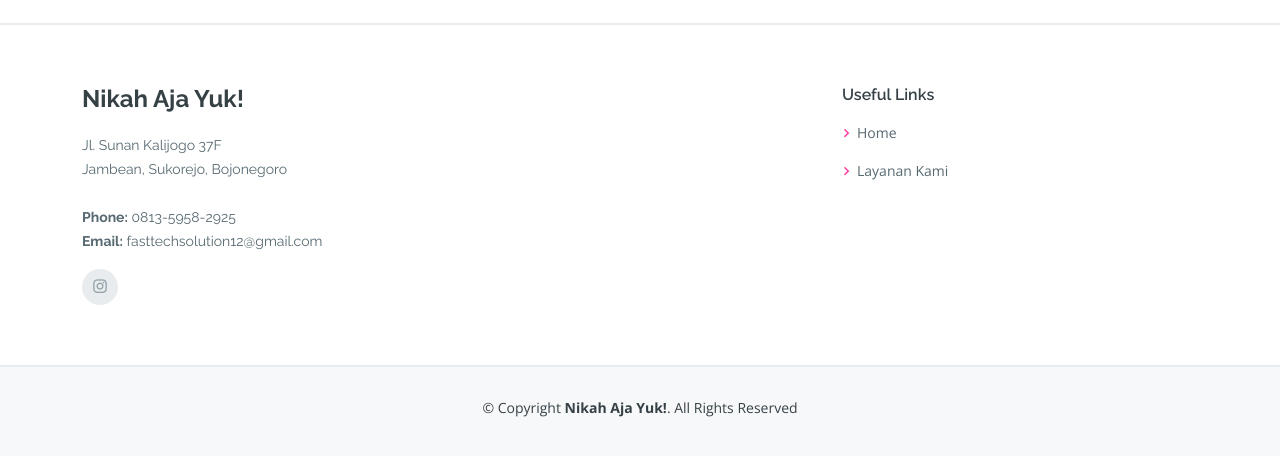
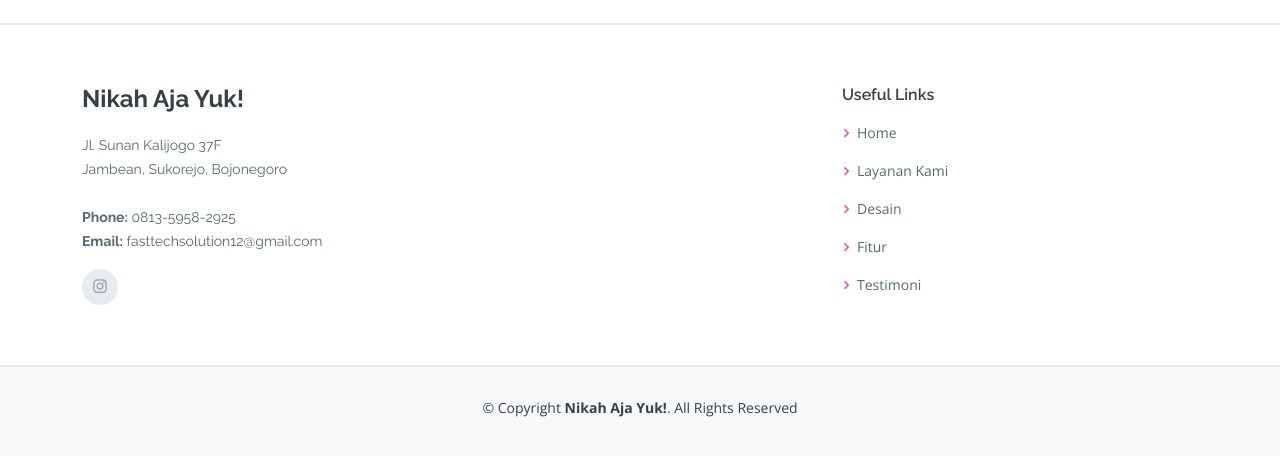
Before and after one commit to ElfanRodh/wedding, a CodeIgniter app: page /database/ in a window 1280 px wide. Shown: the part 3592-4048 px from the top of the page. Run offline with CodeIgniter, Linux system fonts and the light colour scheme; data that the repository does not hold is empty; some libraries are stand-ins or nearby versions.

Commit message:
sementara

```diff
--- a/application/views/web/index.php
+++ b/application/views/web/index.php
@@ -37,6 +37,9 @@
   <link href="<?= base_url() ?>/assets/vendor/boxicons/css/boxicons.min.css" rel="stylesheet">
   <link href="<?= base_url() ?>/assets/vendor/glightbox/css/glightbox.min.css" rel="stylesheet">
   <link href="<?= base_url() ?>/assets/vendor/swiper/swiper-bundle.min.css" rel="stylesheet">
+  <link rel="preconnect" href="https://fonts.googleapis.com">
+  <link rel="preconnect" href="https://fonts.gstatic.com" crossorigin>
+  <link href="https://fonts.googleapis.com/css2?family=Pacifico&display=swap" rel="stylesheet">
 
   <!-- Template Main CSS File -->
   <link href="<?= base_url() ?>/assets/css/style.css" rel="stylesheet">
@@ -47,6 +50,13 @@
   * Author: BootstrapMade.com
   * License: https://bootstrapmade.com/license/
   ======================================================== -->
+
+  <style>
+    @font-face{
+      src: url('<?= base_url() ?>/atemplate/Angelface.otf');
+      font-family: Angelface;
+    }
+  </style>
 </head>
 
 <body>
@@ -55,8 +65,10 @@
   <header id="header" class="fixed-top d-flex align-items-center">
     <div class="container d-flex align-items-center">
 
-      <div class="logo me-auto">
-        <h1><a href="<?= site_url() ?>">Nikah Aja Yuk!</a></h1>
+      <div class="logo me-auto py-3">
+        <h1>
+        </h1>
+        <a class="my-3" style="font-family: Pacifico;font-size: 2.5em; color: #ff3fa1;" href="<?= site_url() ?>">Nikah Aja Yuk!</a>
         <!-- Uncomment below if you prefer to use an image logo -->
         <!-- <a href="<?= site_url() ?>"><img src="<?= base_url() ?>/assets/img/logo.png" alt="" class="img-fluid"></a>-->
       </div>
@@ -82,6 +94,7 @@
           </li> -->
           <li><a class="nav-link scrollto" href="#services">Layanan Kami</a></li>
           <li><a class="nav-link scrollto " href="#portfolio">Desain</a></li>
+          <li><a class="nav-link scrollto " href="#features">Fitur</a></li>
           <li><a class="nav-link scrollto " href="#testimonials">Testimoni</a></li>
           <!-- <li><a class="nav-link scrollto" href="#pricing">Pricing</a></li> -->
           <!-- <li><a class="nav-link scrollto" href="#contact">Contact</a></li> -->
@@ -108,13 +121,14 @@
           <div>
             <h1>Buat momen spesialmu jadi lebih spesial</h1>
             <h2>Buat Undangan Pernikahan ala anak muda yang simpel dan kekinian</h2>
-            <a href="#services" class="btn-get-started scrollto">
-              <i class="bi bi-arrow-down"></i>
+            <a href="#services" class="btn-get-started scrollto py-1 px-4">
+              <i class="bi bi-arrow-down-short" style="font-size: 28px"></i>
             </a>
           </div>
         </div>
-        <div class="col-lg-6 order-1 order-lg-2 hero-img" data-aos="fade-left">
-          <img src="<?= base_url() ?>/assets/img/front.png" class="img-fluid" alt="">
+        <!-- <div class="col-lg-6 order-1 order-lg-2 hero-img" data-aos="fade-left"> -->
+        <div class="col-lg-6 order-1 order-lg-2 hero-img" style="transform-style: preserve-3d" data-tilt>
+          <img src="<?= base_url() ?>/assets/img/front.png" class="img-fluid" alt="" style="transform: translateZ(20px)">
         </div>
       </div>
     </div>
@@ -931,7 +945,7 @@
               <div class="social-links mt-3">
                 <!-- <a href="#" class="twitter"><i class="bx bxl-twitter"></i></a> -->
                 <!-- <a href="#" class="facebook"><i class="bx bxl-facebook"></i></a> -->
-                <a href="https://instagram.com/fasttechsolution?utm_medium=copy_link" class="instagram"><i class="bx bxl-instagram"></i></a>
+                <a target="_blank" href="https://instagram.com/fasttechsolution?utm_medium=copy_link" class="instagram"><i class="bx bxl-instagram"></i></a>
                 <!-- <a href="#" class="google-plus"><i class="bx bxl-skype"></i></a> -->
                 <!-- <a href="#" class="linkedin"><i class="bx bxl-linkedin"></i></a> -->
               </div>
@@ -942,9 +956,11 @@
             <h4>Useful Links</h4>
             <ul>
               <li><i class="bx bx-chevron-right"></i> <a href="#">Home</a></li>
+              <li><i class="bx bx-chevron-right"></i> <a href="#services">Layanan Kami</a></li>
+              <li><i class="bx bx-chevron-right"></i> <a href="#portfolio">Desain</a></li>
+              <li><i class="bx bx-chevron-right"></i> <a href="#features">Fitur</a></li>
+              <li><i class="bx bx-chevron-right"></i> <a href="#testimonials">Testimoni</a></li>
               <!-- <li><i class="bx bx-chevron-right"></i> <a href="#">About us</a></li> -->
-              <li><i class="bx bx-chevron-right"></i> <a href="#services">Layanan Kami</a></li>
-              <!-- <li><i class="bx bx-chevron-right"></i> <a href="#">Terms of service</a></li> -->
               <!-- <li><i class="bx bx-chevron-right"></i> <a href="#">Privacy policy</a></li> -->
             </ul>
           </div>
@@ -999,6 +1015,9 @@
   <!-- Template Main JS File -->
   <script src="<?= base_url() ?>/assets/js/main.js"></script>
 
+  <script src="https://code.jquery.com/jquery-3.6.0.min.js" integrity="sha256-/xUj+3OJU5yExlq6GSYGSHk7tPXikynS7ogEvDej/m4=" crossorigin="anonymous"></script>
+  <script src="https://cdnjs.cloudflare.com/ajax/libs/tilt.js/1.2.1/tilt.jquery.min.js"></script>
+
 </body>
 
 </html>
--- a/assets/css/style.css
+++ b/assets/css/style.css
@@ -86,7 +86,7 @@ h6 {
 --------------------------------------------------------------*/
 
 #header {
-    height: 72px;
+    /* height: 72px; */
     transition: all 0.5s;
     z-index: 997;
     transition: all 0.5s;
```
